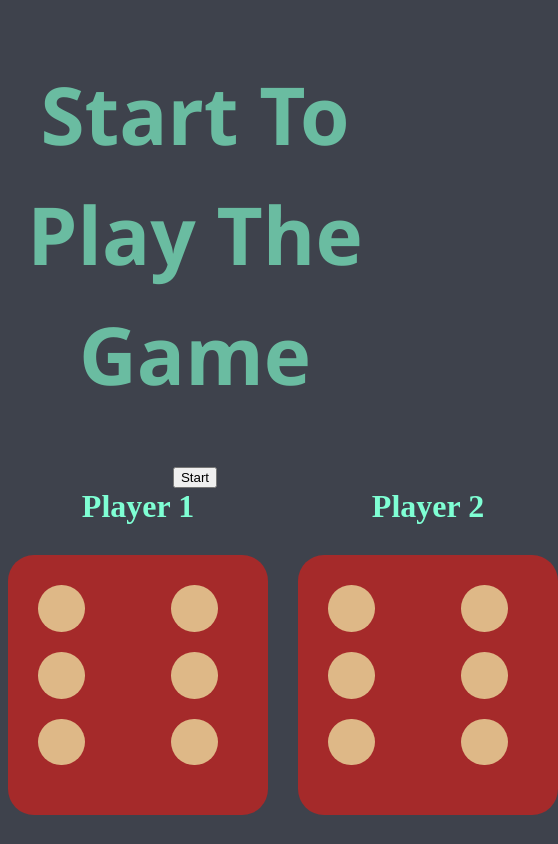
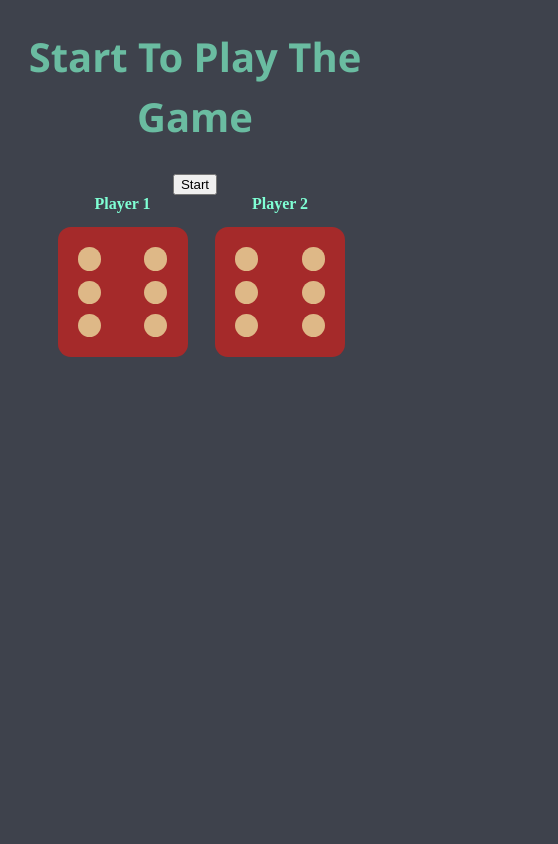
Before and after one commit to elijahizkiel/Dice-throw-Game, a plain HTML site: page index.html in a window 390 px wide. Shown: the whole page, 558 px wide, since content can reach past the window. Drawn offline with Linux system fonts and the light colour scheme.

Commit message:
add responsiveness to media size

```diff
--- a/index.css
+++ b/index.css
@@ -11,7 +11,7 @@ h1 {
     width:550px;
     display: grid;
     grid-template-columns: 1fr 1fr;
-    gap:30px;
+    gap:10%;
     margin: 0 auto;
 }
 #dices p {
@@ -28,7 +28,6 @@ h1 {
     display:grid;
     grid-template-columns: repeat(3, 1fr);
     grid-template-rows: repeat(3, 1fr);
-    /* gap: 20px; */
     padding: 30px;
 }
 .dice2, .dice1 {
@@ -36,6 +35,7 @@ h1 {
     height:70%;
     background-color: burlywood;
     border-radius: 50%;
+    margin: auto;
 }
 .two, .seven {
     grid-column-start:  3;
@@ -44,3 +44,17 @@ h1 {
 .hidden {
     visibility: hidden;
 }
+@media (max-width:750px){
+    html {
+        font-size: 8px;
+    }
+    #dices {
+        width: 275px;
+    }
+    .dice {
+        width: 100px;
+        height: 100px;
+        padding: 15px;
+        margin:auto;
+    }
+}
```
